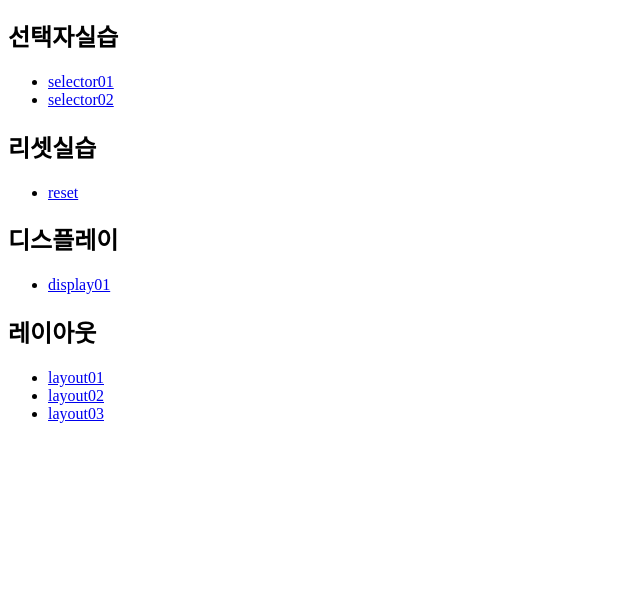
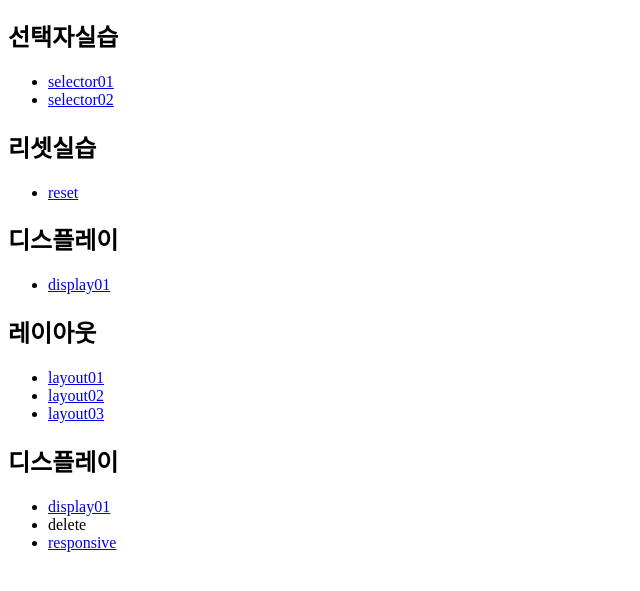
Before and after one commit to DHLeeeeeee/html_step01, a plain HTML site: page index.html in a window 1280 px wide. Shown: the part 109-700 px from the top of the page, without its empty margins (0-640 px from the left). Drawn offline with Linux system fonts and the light colour scheme.

Commit message:
Add files via upload

```diff
--- a/index.html
+++ b/index.html
@@ -49,6 +49,13 @@
           <a href="./layout03.html" target="_blank">layout03</a>
         </li>
       </ul>
+
+      <h2>디스플레이</h2>
+      <ul>
+        <li><a href="./display01.html">display01</a></li>
+        <li><a href="./delete.html"></a>delete</li>
+        <li><a href="./responsive.html">responsive</a></li>
+      </ul>
     </section>
   </body>
 </html>
```
